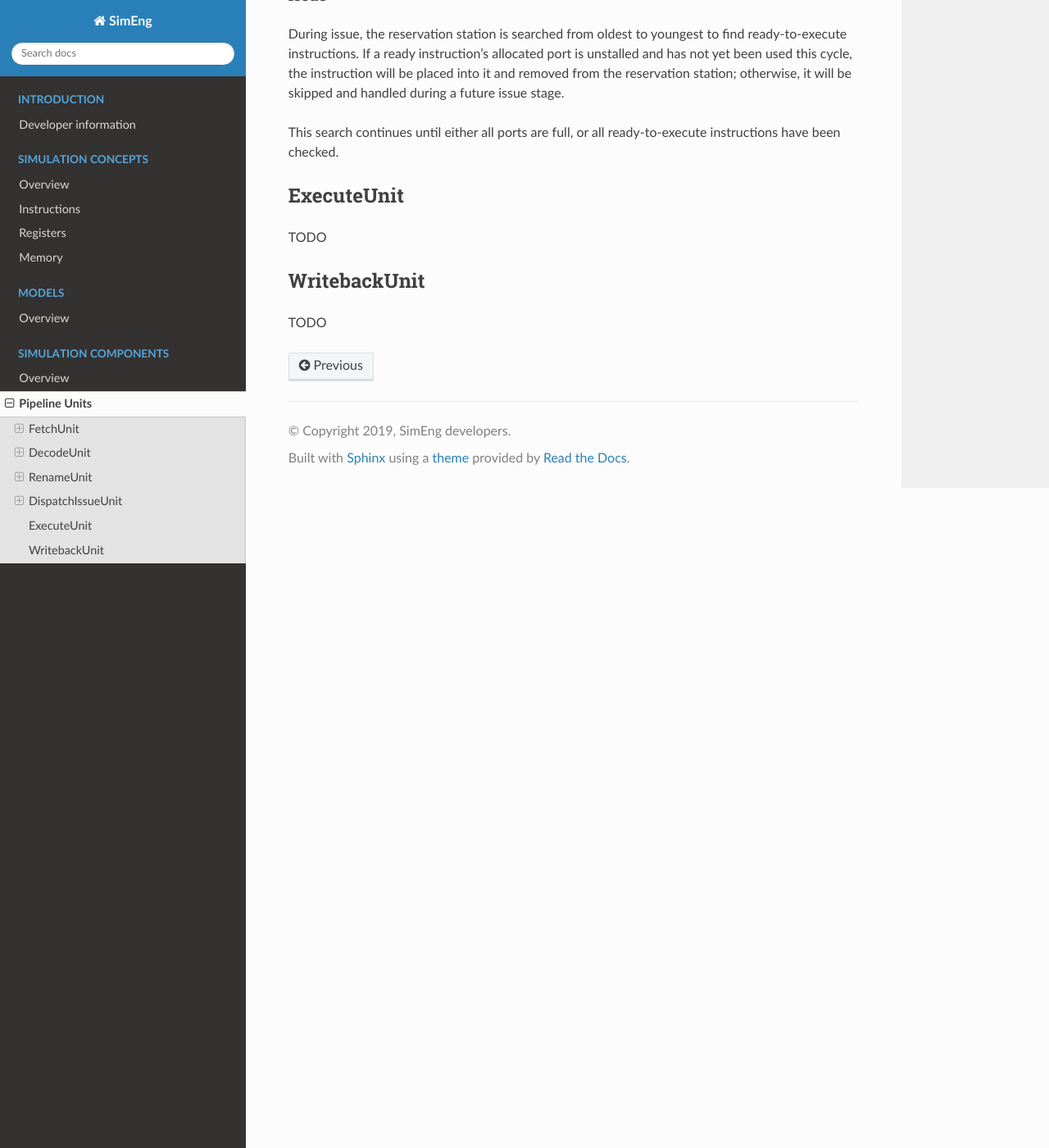
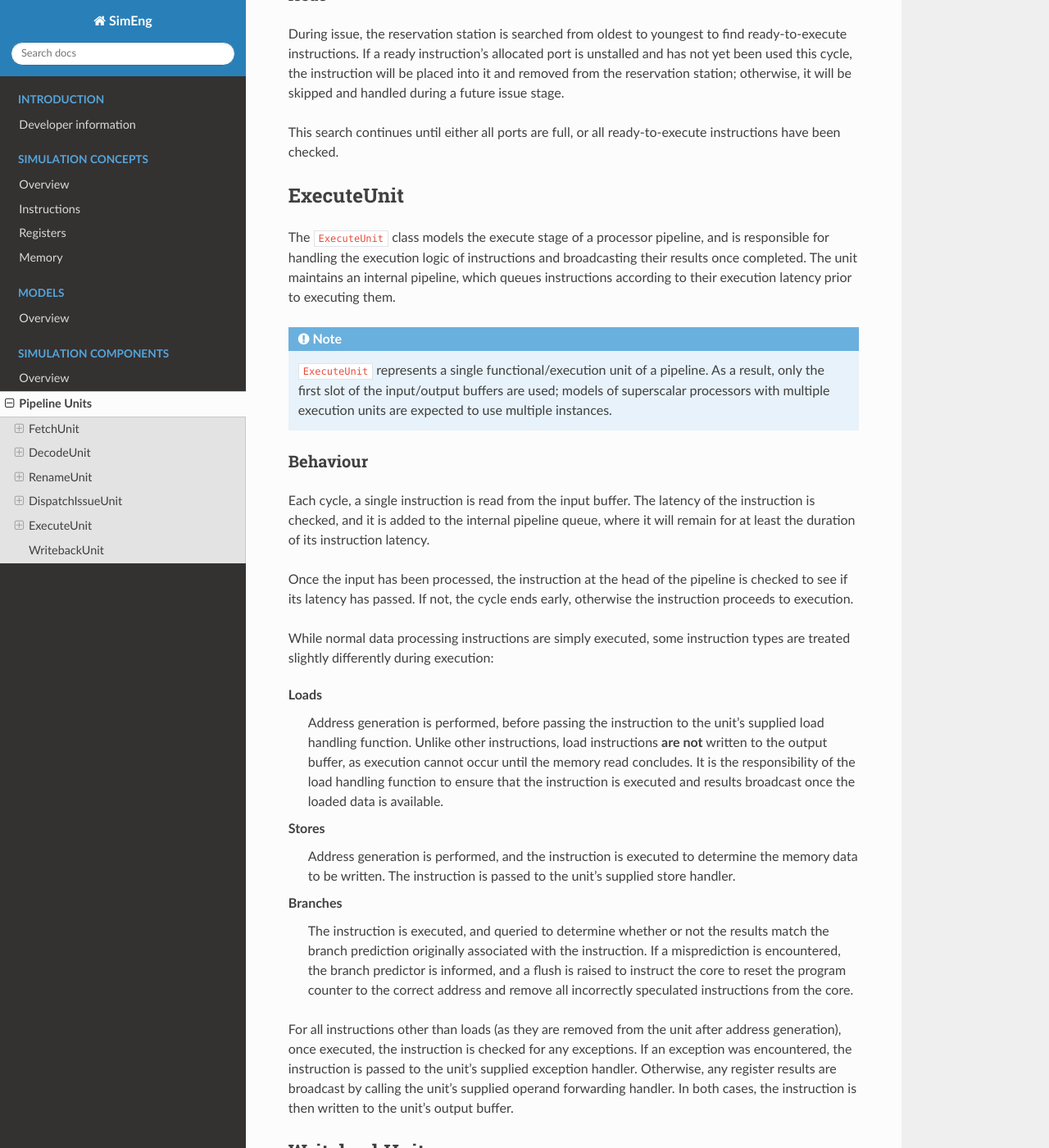
Before and after one commit to UoB-HPC/SimEng, a Sphinx documentation site: the page built from docs/sphinx/pipeline/units.rst, in a window 1280 px wide and 1400 px high, scrolled down 4523 px. Shown: the whole window at 82% size. Built offline with Sphinx 7.4.7 and the Read the Docs theme 2.0.0, drawn with Linux system fonts in a browser that asks for light colours.

Commit message:
Adds documentation for ExecuteUnit

```diff
--- a/docs/sphinx/pipeline/units.rst
+++ b/docs/sphinx/pipeline/units.rst
@@ -133,7 +133,31 @@ This search continues until either all ports are full, or all ready-to-execute i
 ExecuteUnit
 -----------
 
-TODO
+The ``ExecuteUnit`` class models the execute stage of a processor pipeline, and is responsible for handling the execution logic of instructions and broadcasting their results once completed. The unit maintains an internal pipeline, which queues instructions according to their execution latency prior to executing them.
+
+.. Note:: ``ExecuteUnit`` represents a single functional/execution unit of a pipeline. As a result, only the first slot of the input/output buffers are used; models of superscalar processors with multiple execution units are expected to use multiple instances.
+
+Behaviour
+*********
+
+Each cycle, a single instruction is read from the input buffer. The latency of the instruction is checked, and it is added to the internal pipeline queue, where it will remain for at least the duration of its instruction latency.
+
+Once the input has been processed, the instruction at the head of the pipeline  is checked to see if its latency has passed. If not, the cycle ends early, otherwise the instruction proceeds to execution.
+
+While normal data processing instructions are simply executed, some instruction types are treated slightly differently during execution:
+
+.. glossary::
+  Loads
+    Address generation is performed, before passing the instruction to the unit's supplied load handling function. Unlike other instructions, load instructions **are not** written to the output buffer, as execution cannot occur until the memory read concludes. It is the responsibility of the load handling function to ensure that the instruction is executed and results broadcast once the loaded data is available.
+
+  Stores
+    Address generation is performed, and the instruction is executed to determine the memory data to be written. The instruction is passed to the unit's supplied store handler.
+
+  Branches
+    The instruction is executed, and queried to determine whether or not the results match the branch prediction originally associated with the instruction. If a misprediction is encountered, the branch predictor is informed, and a flush is raised to instruct the core to reset the program counter to the correct address and remove all incorrectly speculated instructions from the core.
+
+For all instructions other than loads (as they are removed from the unit after address generation), once executed, the instruction is checked for any exceptions. If an exception was encountered, the instruction is passed to the unit's supplied exception handler. Otherwise, any register results are broadcast by calling the unit's supplied operand forwarding handler. In both cases, the instruction is then written to the unit's output buffer.
+
 
 WritebackUnit
 -------------
```
